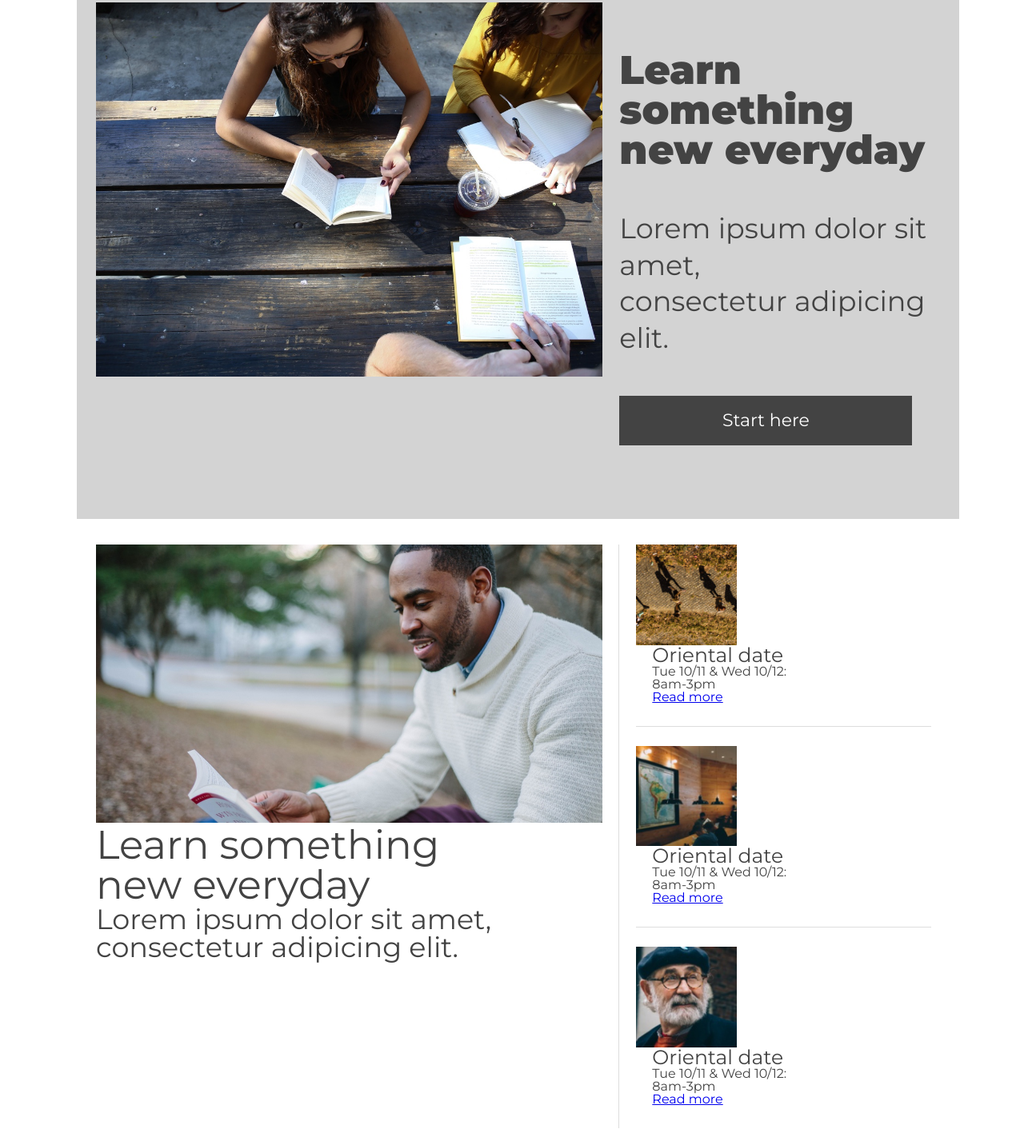
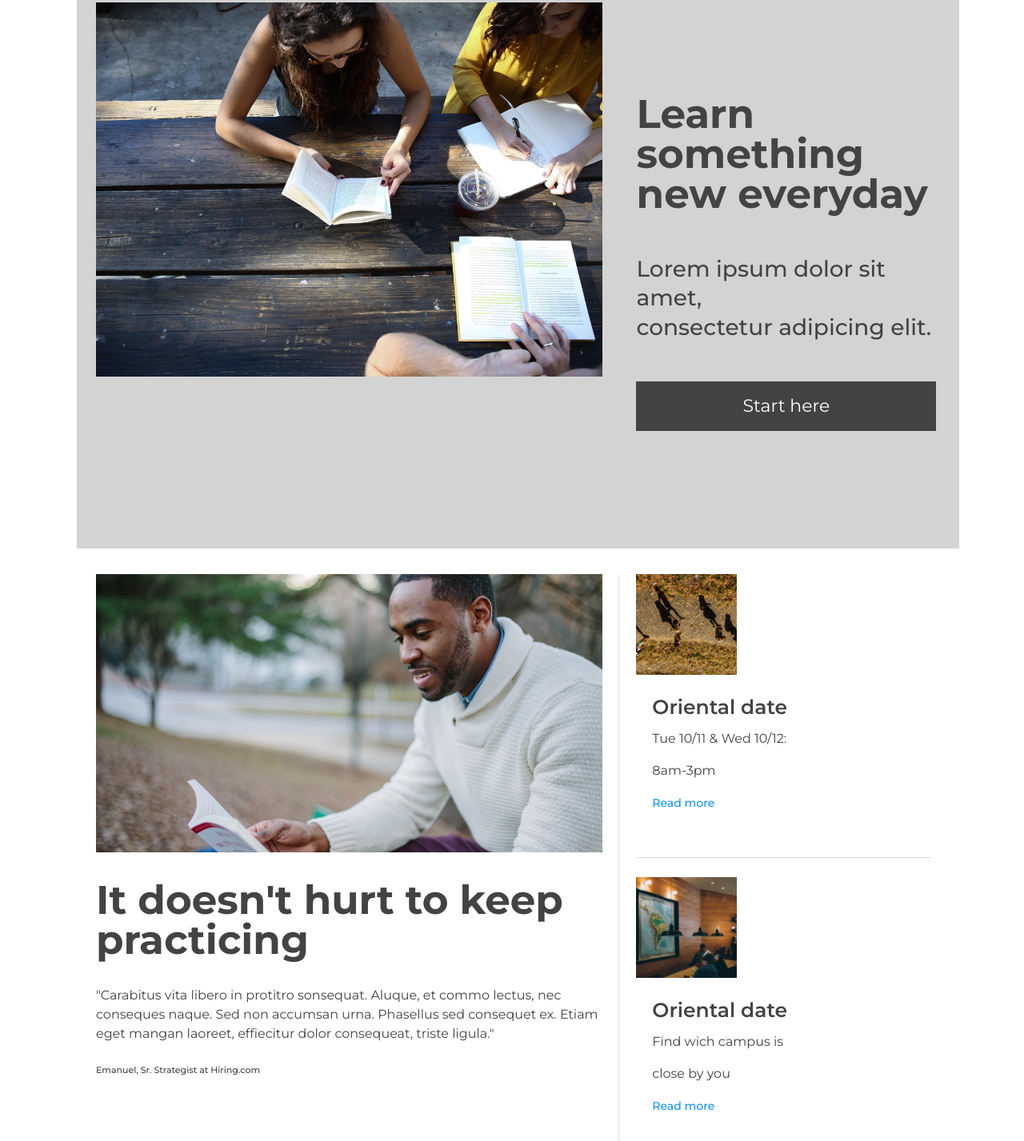
Before and after one commit to jotacehd/capstoneproject, a plain HTML site: page index.html in a window 1280 px wide. Shown: the part 93-1520 px from the top of the page at 80% size. Drawn offline with Linux system fonts and the light colour scheme.

Commit message:
corrections

```diff
--- a/index.html
+++ b/index.html
@@ -35,8 +35,9 @@
     <div class="block2">
       <div class="left-block2">
         <img src="resources/images/information-main.jpg" alt="Main information">
-        <h1>Learn something<br> new everyday</h1>
-        <h2>Lorem ipsum dolor sit amet,<br> consectetur adipicing elit.</h2>
+        <h1>It doesn't hurt to keep practicing</h1>
+        <h4>"Carabitus vita libero in protitro sonsequat. Aluque, et commo lectus, nec conseques naque. Sed non accumsan urna. Phasellus sed consequet ex. Etiam eget mangan laoreet, effiecitur dolor consequeat, triste ligula."</h4>
+        <small>Emanuel, Sr. Strategist at Hiring.com</small>
       </div>
       <div class="right-block2">
         <div class="block2-news">
@@ -57,18 +58,18 @@
             </div>
             <div class="news-info">
               <h3>Oriental date</h3>
-              <p>Tue 10/11 & Wed 10/12: 8am-3pm</p>
+              <p>Find wich campus is close by you</p>
               <a href="#" class="link-news">Read more</a>
             </div>
           </div>
           <div class="separator"></div>
-          <div class="news-block">
+          <div class="news-block" id="bg-color">
             <div class="image-news">
               <img src="resources/images/information-guest-lecture.jpg" alt="Our Guess Lecture">
             </div>
-            <div class="news-info">
+            <div class="news-info" id="bg_news">
               <h3>Oriental date</h3>
-              <p>Tue 10/11 & Wed 10/12: 8am-3pm</p>
+              <p>Join a keynote with Oliver Sack about music in medical treatment</p>
               <a href="#" class="link-news">Read more</a>
             </div>
           </div>
--- a/resources/css/styles.css
+++ b/resources/css/styles.css
@@ -12,6 +12,7 @@ body{
 
 h1{
   font-size: 50px;
+  font-weight: 700;
 }
 h2{
   font-size: 35px;
@@ -39,8 +40,7 @@ h3{
      color: #434343;
 }
  span.academy {
-     font-size: 20px;
-     font-weight: 100;
+     font-size: 19px;
      color: #999;
 }
  ul.menu-desktop{
@@ -77,22 +77,22 @@ h3{
      width: 100%;
 }
  .right-block1 {
-     float: right;
-     padding: 60px 0;
-     width:38%;
+   float: right;
+  padding: 115px 0;
+  width: 36%;
 }
  .right-block1 h1{
    font-size: 50px;
-    font-weight: 900;
+ font-weight: 700;
 }
  .right-block1 h2{
-   font-size: 35px;
-    font-weight: normal;
+   font-size: 28px;
+    font-weight: 500;
     margin: 50px 0;
     line-height: 1.3em;
 }
 .start-here-bt {
-    width: 200px;
+    width: 55%;
     background: #434343;
     padding: 20px 83px;
     text-align: center;
@@ -125,6 +125,33 @@ h3{
     float: left;
     width: 55%;
     margin: 0 20px;
+}
+.news-info h3 {
+    font-weight: 600;
+}
+.news-info a {
+    text-decoration: none;
+    font-size: 14px;
+    font-weight: 500;
+    color: #1392ef;
+}
+div#bg_news p {
+    line-height: 23px;
+}
+div#bg-color {
+    padding: 17px 0 0;
+    background-color: #ddd;
+}
+.left-block2 h1 {
+    margin: 32px 0 24px 0;
+}
+.left-block2 h4 {
+    margin: 32px 0 24px 0;
+        line-height: 1.5;
+}
+small {
+    font-size: 11px;
+    font-weight: 500;
 }
 .right-block2 {
     float: right;
@@ -168,6 +195,7 @@ width: 97%;
 float: left;
 text-align: center;
 background-color: #f7f7f7;
+padding-bottom: 32px;
 }
 .block3-title{
   background-color: #f7f7f7;
@@ -240,7 +268,8 @@ line-height: 21px;
 .news-info {
     float: left;
     width: 55%;
-    margin: 0 20px;
+    margin: 20px;
+    line-height: 40px;
 }
 .right-block4 {
     float: right;
```
